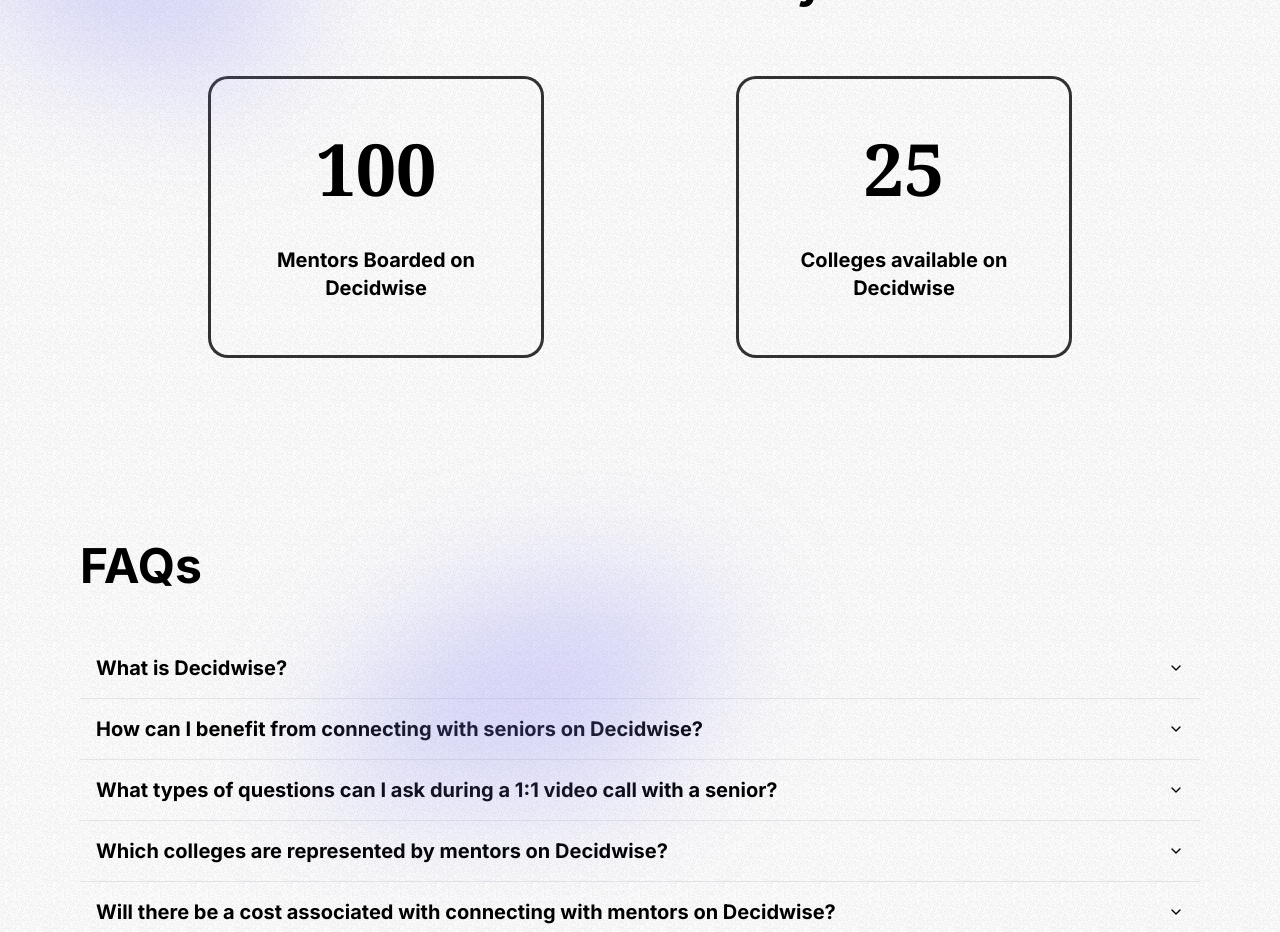
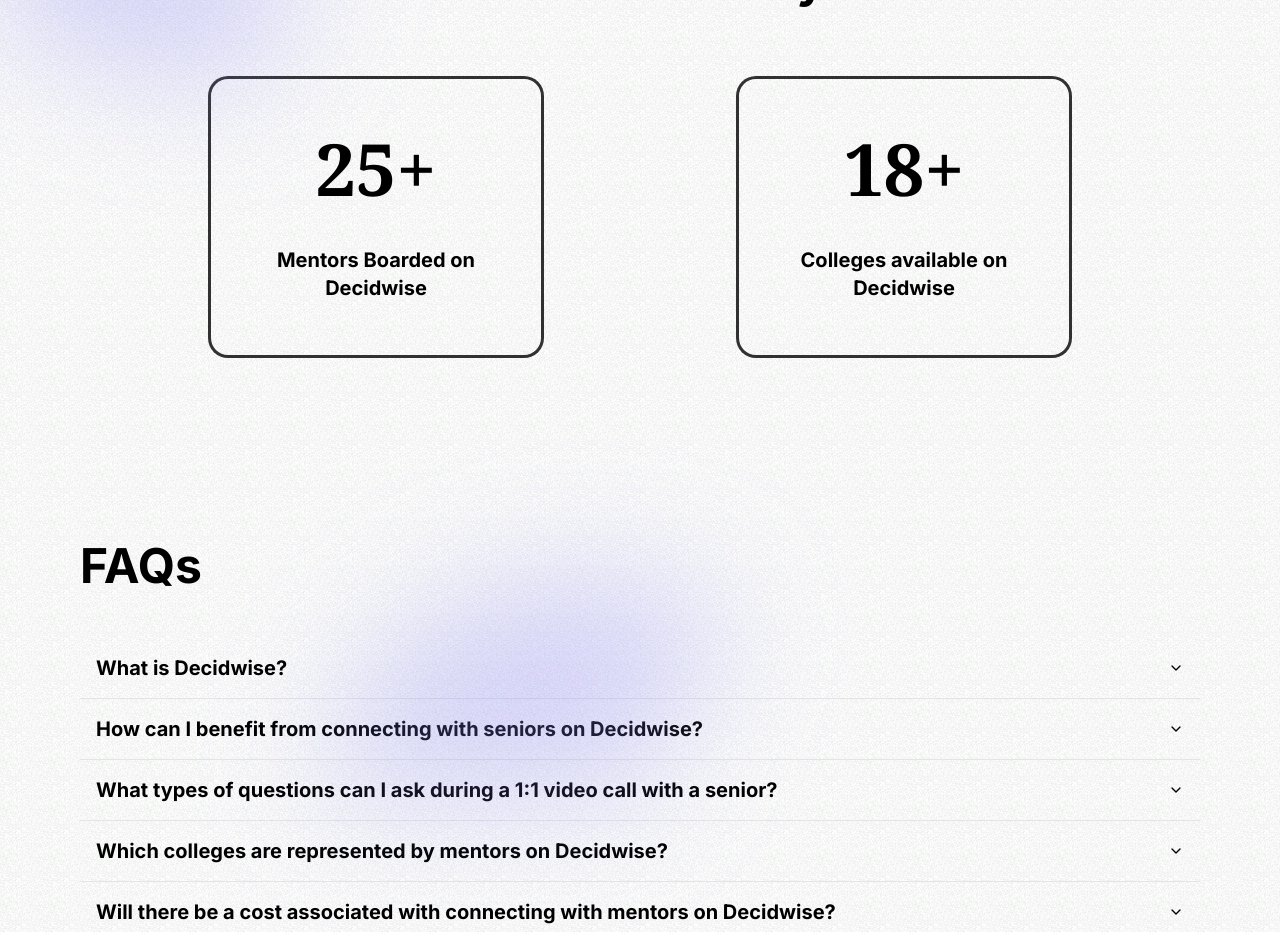
Before and after one commit to adityaiiitr/decidiwise, a Next.js app: page / in a window 1280 px wide. Shown: the part 1480-2412 px from the top of the page. Built offline with nearby package versions, Linux system fonts and the light colour scheme.

Commit message:
name changed

```diff
--- a/src/app/page.tsx
+++ b/src/app/page.tsx
@@ -75,12 +75,12 @@
   const communityData = [
     {
       title: 'Mentors Boarded on Decidwise',
-      count: 100,
+      count: 25,
       imageSrc: '/images/count100.png',
     },
     {
       title: 'Colleges available on Decidwise',
-      count: 25,
+      count: 18,
       imageSrc: '/images/count25.png',
     },
   ];
--- a/src/app/who-are-we/page.tsx
+++ b/src/app/who-are-we/page.tsx
@@ -5,7 +5,7 @@
             Who Are We?
           </h2>
           <p className='mt-2 mb-12 text-lg text-black text-opacity-80 text-left'>
-            At Decidiwsie, we are a team of passionate individuals committed to revolutionizing the way students
+            At Decidwsie, we are a team of passionate individuals committed to revolutionizing the way students
             navigate their educational journey. We understand that choosing the right college is a pivotal decision, and we&apos;re here
             to empower you with firsthand insights that go beyond traditional research.
           </p>
--- a/src/components/CommunitySection.tsx
+++ b/src/components/CommunitySection.tsx
@@ -30,7 +30,7 @@
                 height={100}
                 className='w-32 h-32 object-contain'
               /> */}
-              <p className='w-16 h-16 object-contain text-7xl font-serif font-bold flex justify-center'>{feature.count}</p>
+              <p className='w-16 h-16 object-contain text-7xl font-serif font-bold flex justify-center'>{feature.count}+</p>
 
               <h3 className='text-black text-[20px] font-bold text-center'>
                 {feature.title}
```
